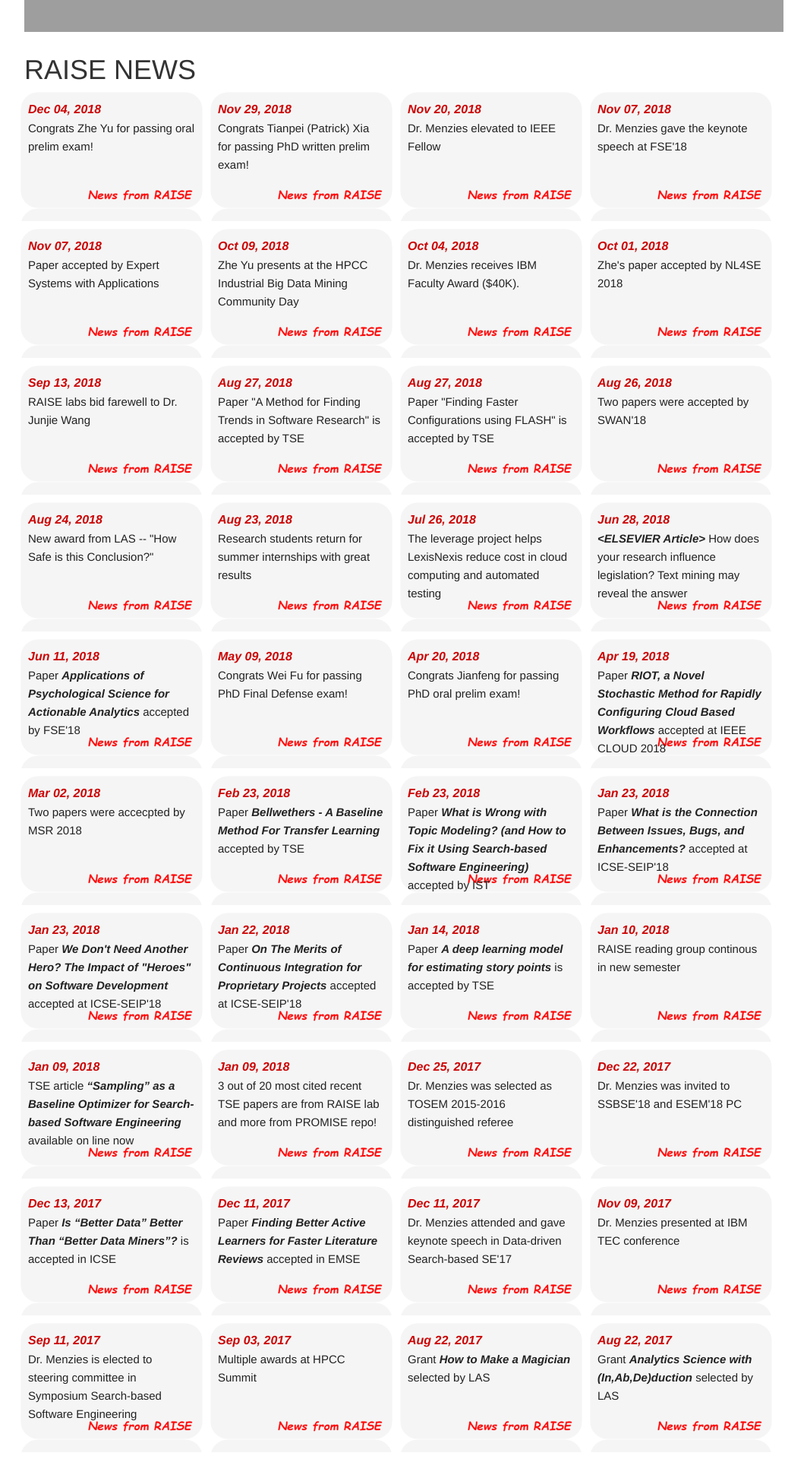
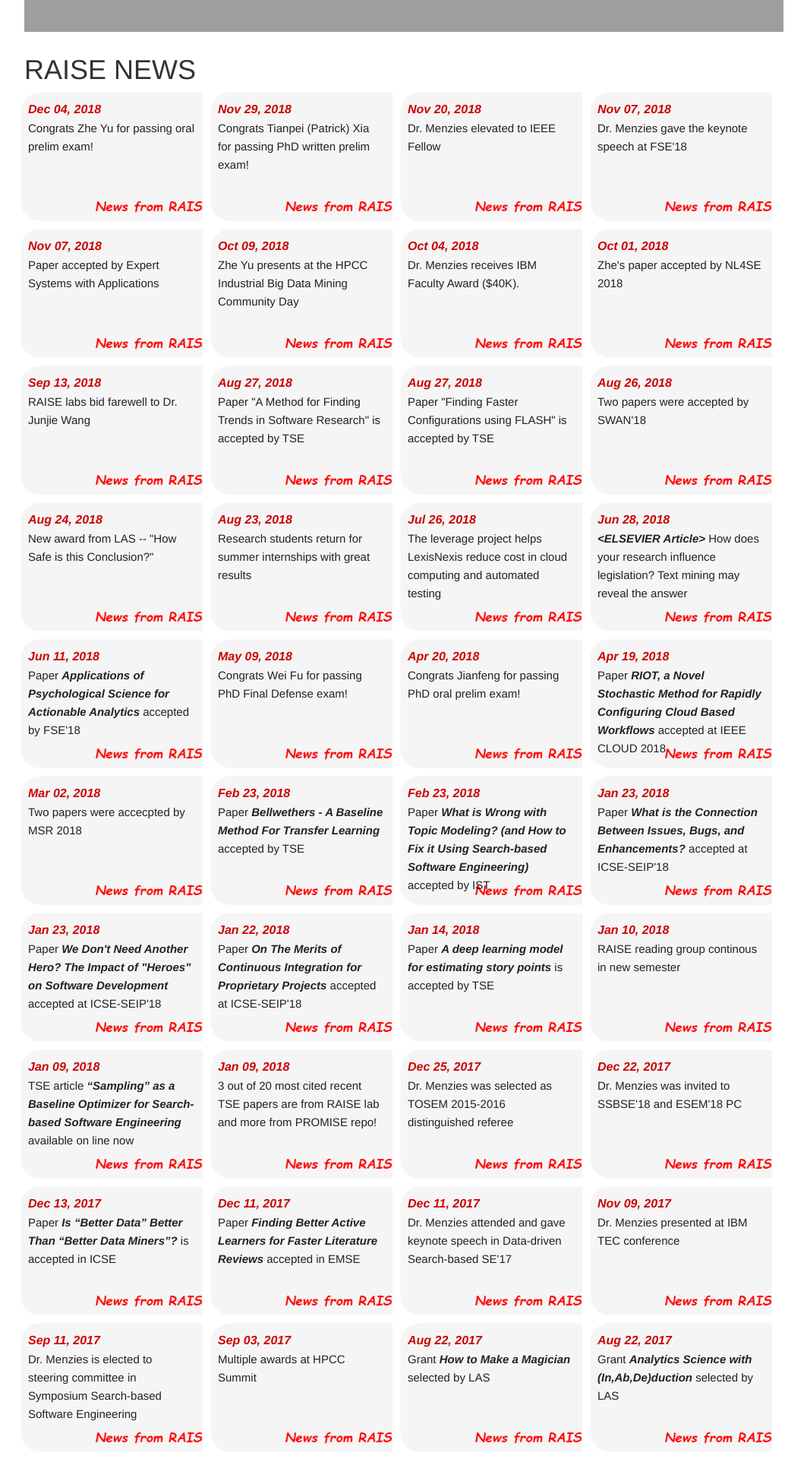
Before and after one commit to ai-se/ai-se.github.io, a Jekyll site: the page built from news/index.html, in a window 1280 px wide. Shown: the part 884-2804 px from the top of the page at 76% size, without its empty margins (126-1189 px from the left). Built offline with Jekyll 4.4.1, drawn with Linux system fonts in a browser that asks for light colours; grey boxes are pictures that could not be loaded.

Commit message:
Update index.html

```diff
--- a/news/index.html
+++ b/news/index.html
@@ -7,7 +7,7 @@
    <div class="row">
      {% for post in site.categories.news do %}
 <!--      <div class="column" id="newcontent"> -->
-     <div class="column" id="newcontent" style="background-image: url(../img/news_block.png); background-size: contain;">
+     <div class="column" id="newcontent" style="background-image: url(../img/news_block.png); background-size: cover;">
        <font color="#CC0303" size=3.5>
          <b><em>{{ post.date | date: "%b %d, %Y"}}
          </em></b></font></br>
```
